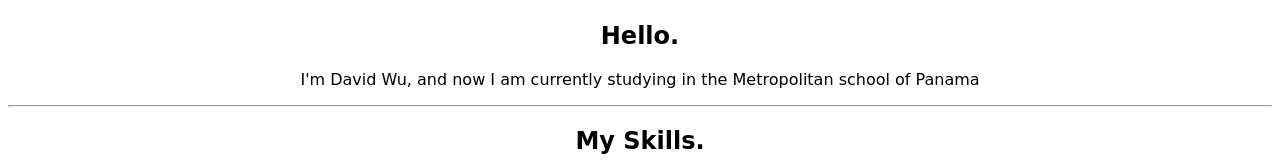
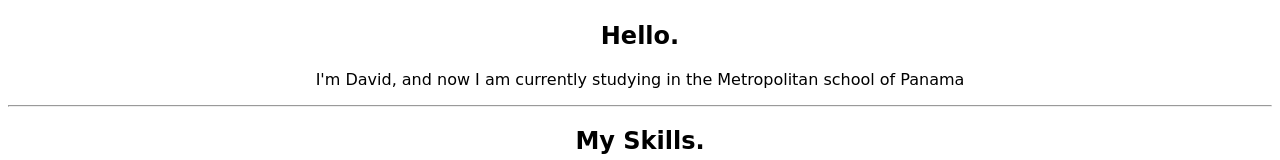
Before and after one commit to Lazy-Cancer-CN/Lazy-code, a plain HTML site: page index.html in a window 1280 px wide. Shown: the part 809-969 px from the top of the page. Drawn offline with Linux system fonts and the light colour scheme; a web font is replaced by a local one.

Commit message:
Add files via upload

```diff
--- a/index.html
+++ b/index.html
@@ -20,7 +20,7 @@
     <div class="profile">
       <img class="school" src="school.png" alt="school-img">
       <h2>Hello.</h2>
-      <p>I'm David Wu, and now I am currently studying in the Metropolitan school of Panama</p>
+      <p>I'm David, and now I am currently studying in the Metropolitan school of Panama</p>
     </div>
     <hr>
     <div class="skills">
```
